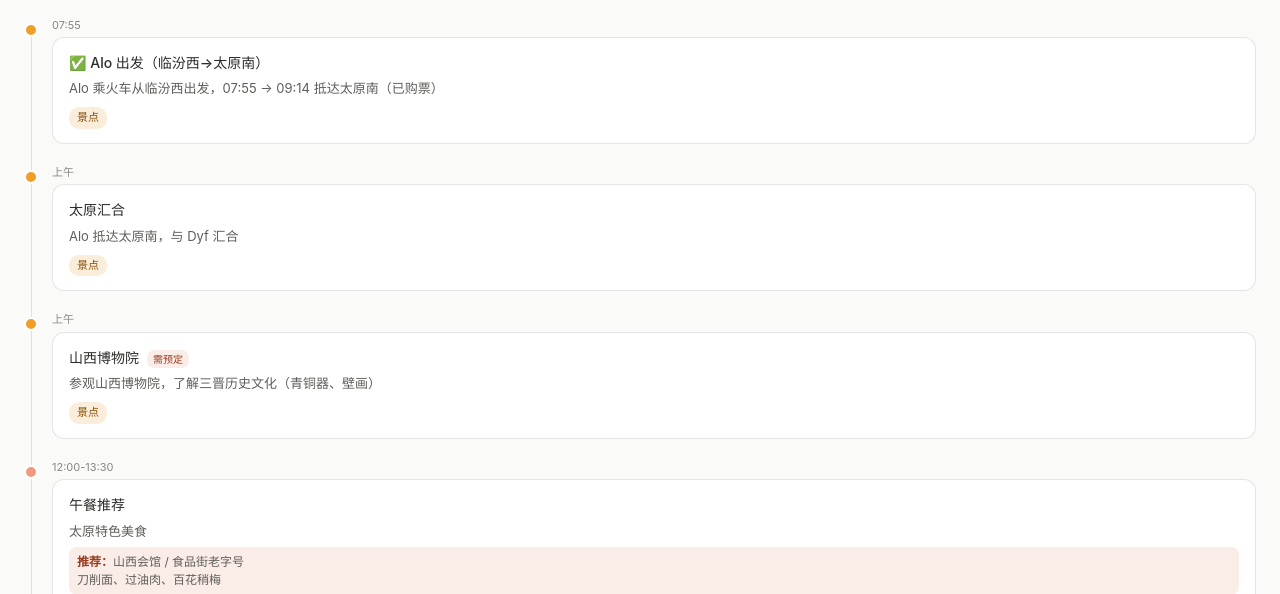
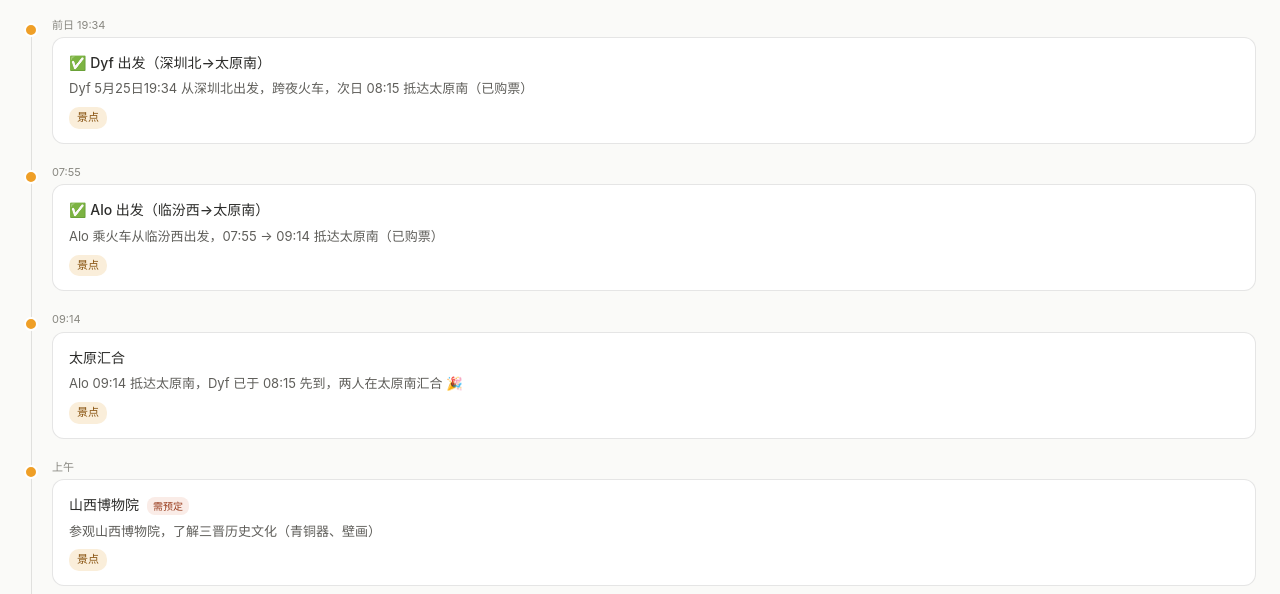
Before and after one commit to han-tang-alo/shanxi-travel, a plain HTML site: page index.html in a window 1280 px wide. Shown: the part 761-1355 px from the top of the page. Drawn offline with Linux system fonts and the light colour scheme.

Commit message:
Day1: Dyf跨夜票 深圳北→太原南 5/25 19:34 - 5/26 08:15

```diff
--- a/index.html
+++ b/index.html
@@ -512,8 +512,9 @@ const days = [
     title: "太原汇合 · 初探平遥",
     date: "5月26日（周二）",
     items: [
+      {time: "前日 19:34", title: "✅ Dyf 出发（深圳北→太原南）", desc: "Dyf 5月25日19:34 从深圳北出发，跨夜火车，次日 08:15 抵达太原南（已购票）", type: "sight"},
       {time: "07:55", title: "✅ Alo 出发（临汾西→太原南）", desc: "Alo 乘火车从临汾西出发，07:55 → 09:14 抵达太原南（已购票）", type: "sight"},
-      {time: "上午", title: "太原汇合", desc: "Alo 抵达太原南，与 Dyf 汇合", type: "sight"},
+      {time: "09:14", title: "太原汇合", desc: "Alo 09:14 抵达太原南，Dyf 已于 08:15 先到，两人在太原南汇合 🎉", type: "sight"},
       {time: "上午", title: "山西博物院", desc: "参观山西博物院，了解三晋历史文化（青铜器、壁画）", type: "sight", needsBooking: true},
       {time: "12:00-13:30", title: "午餐推荐", desc: "太原特色美食", type: "food", restaurant: "<strong>推荐：</strong>山西会馆 / 食品街老字号", detail: "刀削面、过油肉、百花稍梅"},
       {time: "午后", title: "太原酒店休息", desc: "太原酒店短暂休整，放下行李", type: "hotel", restaurant: "<strong>✅ 已预订：</strong>山西饭店（Alo 飞猪预订）", detail: "近地铁2号线，出行方便"},
```
